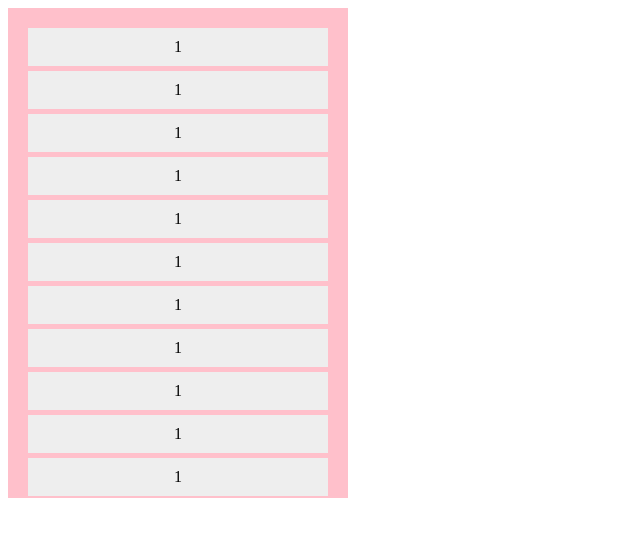
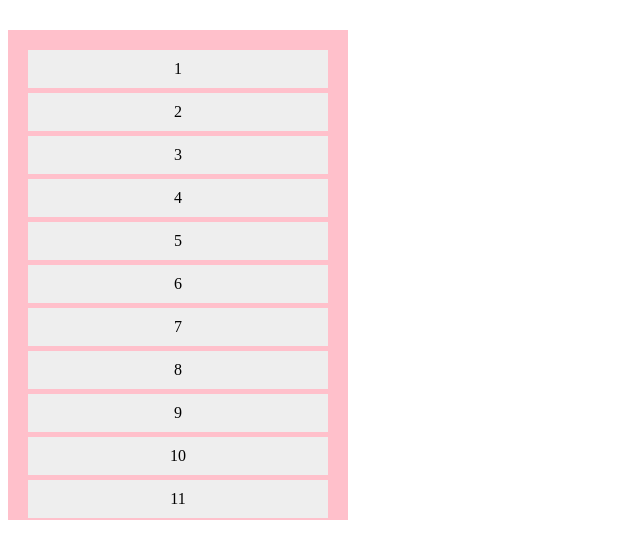
Before and after one commit to Yolo-10/writeCom, a React (Create React App) app: page / in a window 1280 px wide. Shown: the top 558 px of the page, without its empty margins (0-640 px from the left). Built offline with nearby package versions, Linux system fonts and the light colour scheme.

Commit message:
更改项目结构

```diff
--- a/src/App.js
+++ b/src/App.js
@@ -1,68 +1,8 @@
-import {Tooltip} from './Tooltip'
-import './style.css'
-import { useRef } from 'react';
-
-
+import DemoTooltip from './demo/DemoTooltip'
 
 function App() {
-
-  const content = (
-  <div>
-    <p>Content</p>
-    <p>Content</p>
-  </div>
-  )
-
-  const showPosition =(e)=>{
-    const first =e.nativeEvent.target.children[0];
-    console.log('pos',first.getBoundingClientRect())
-  }
-
   return (
-    <div className="container" onScroll={showPosition} >
-      <Tooltip position="top" tooltipContent={content} pid={'.container'}>
-        <div className='item'>1</div>
-      </Tooltip>
-      <Tooltip position="top" tooltipContent={content} pid={'.container'}>
-        <div className='item'>1</div>
-      </Tooltip>
-      <Tooltip position="top" tooltipContent={content} pid={'.container'}>
-        <div className='item'>1</div>
-      </Tooltip>
-      <Tooltip position="top" tooltipContent={content} pid={'.container'}>
-        <div className='item'>1</div>
-      </Tooltip>
-      <Tooltip position="top" tooltipContent={content} pid={'.container'}>
-        <div className='item'>1</div>
-      </Tooltip>
-      <Tooltip position="top" tooltipContent={content} pid={'.container'}>
-        <div className='item'>1</div>
-      </Tooltip>
-      <Tooltip position="top" tooltipContent={content} pid={'.container'}>
-        <div className='item'>1</div>
-      </Tooltip>
-      <Tooltip position="top" tooltipContent={content} pid={'.container'}>
-        <div className='item'>1</div>
-      </Tooltip>
-      <Tooltip position="top" tooltipContent={content} pid={'.container'}>
-        <div className='item'>1</div>
-      </Tooltip>
-      <Tooltip position="top" tooltipContent={content} pid={'.container'}>
-        <div className='item'>1</div>
-      </Tooltip>
-      <Tooltip position="top" tooltipContent={content} pid={'.container'}>
-        <div className='item'>1</div>
-      </Tooltip>
-      <Tooltip position="top" tooltipContent={content} pid={'.container'}>
-        <div className='item'>1</div>
-      </Tooltip>
-      <Tooltip position="top" tooltipContent={content} pid={'.container'}>
-        <div className='item'>1</div>
-      </Tooltip>
-      <Tooltip position="top" tooltipContent={content} pid={'.container'}>
-        <div className='item'>1</div>
-      </Tooltip>
-    </div>
+    <DemoTooltip/>
   );
 }
 
--- /dev/null
+++ b/src/components/Tooltip/index.js
@@ -0,0 +1,77 @@
+import React, { Children, cloneElement, useEffect, useRef,useState } from 'react'
+import { createPortal } from 'react-dom';
+import { getTooltipPosition,isN } from './util'
+import './index.css'
+
+/**
+ * children: 将 带有提示 的元素
+ * position: top, right, bottom, left
+ * gap: 间距
+ * tooltipContent: 提示的样式组件
+ * pid :父元素
+ * trigger: 触发事件 click、mouseenter、contextmenu...
+ * closeEvent: 关闭触发事件 click、mouseenter、contextmenu...
+ */
+export const Tooltip = ({
+    children,
+    position="top",
+    gap=5,
+    tooltipContent="Text",
+    trigger="contextmenu",
+    closeEvent="click",
+    pid = 'body'
+}) =>{
+    const child = Children.only(children)
+    const childRef = useRef()
+    const tooltipRef = useRef();
+    const [isVisible, setIsVisible] = useState(false);
+
+    const setRef = (el) =>{
+        childRef.current = el
+        const {ref} = child
+        if(ref){
+            ref.current = el
+        }
+    }
+
+    const showTooltip = async(e,el) =>{
+        e.preventDefault();
+        await setIsVisible(true)
+
+        const tooltip = tooltipRef.current
+        if(!tooltip) return
+
+        const {left,top} = getTooltipPosition(el,tooltip,position,gap)
+        tooltip.style.left = `${left}px`
+        tooltip.style.top = `${top}px`
+    }
+
+    const closeTooltip = () =>{
+        setIsVisible(false);
+    }
+
+    useEffect(()=>{
+        const el = childRef.current
+        if(!el) return;
+
+        el.addEventListener(trigger,e=>showTooltip(e,el));
+        el.addEventListener(closeEvent,closeTooltip);
+
+        return () =>{
+            el.removeEventListener(trigger,e=>showTooltip(e,el));
+            el.removeEventListener(closeEvent,closeTooltip);
+        }
+    },[childRef.current,tooltipRef.current,position,gap])
+
+    return <>
+        {cloneElement(child,{ref:setRef})}
+
+        {isVisible && createPortal(
+            <div ref={tooltipRef} className="tooltip">
+                <div>{tooltipContent}</div>
+                <span></span>
+            </div>,
+            document.querySelector(pid)
+        )}
+    </>
+}
--- a/src/Tooltip/index.js
+++ b/src/components/Tooltip/readme.js
@@ -4,11 +4,14 @@ import { getTooltipPosition,isN } from './util'
 import './index.css'
 
 /**
+/** 带注释版说明
  * children: 将 带有提示 的元素
  * position: top, right, bottom, left
  * gap: 间距
  * tooltipContent: 提示的样式组件
- * trigger: 触发事件 click、mouseenter、contextMenu
+ * pid :父元素
+ * trigger: 触发事件 click、mouseenter、contextmenu...
+ * closeEvent: 关闭触发事件 click、mouseenter、contextmenu...
  * 在body外新增一个带有tooltipContent的div
  * 将tooltipContent的显隐事件控制放在children的事件中
  * 获取children的位置，设置tooltip的位置
@@ -86,6 +89,7 @@ export const Tooltip = ({
                 <div>{tooltipContent}</div>
                 <span></span>
             </div>,
+            //加在父元素下
             document.querySelector(pid)
         )}
     </>
--- a/src/Tooltip/util.js
+++ b/src/components/Tooltip/util.js
@@ -1,6 +1,7 @@
 const getTooltipPosition = (el,tooltip,position,gap) =>{
     const { top: elTop, left: elLeft, height: elHeight, width:  elWidth } = el.getBoundingClientRect();
     const { width: tooltipWidth, height: tooltipHeight } = tooltip.getBoundingClientRect();
+    console.log('chi',elTop)
     let correctedLeft = elLeft;
     let correctedTop = elTop;
 
--- a/src/style.css
+++ b/src/demo/DemoTooltip/index.css
@@ -7,6 +7,7 @@
   width: 300px;
   overflow-y: scroll;
   position: relative;
+  margin-top: 30px;
 }
 
 .item{
--- /dev/null
+++ b/src/demo/DemoTooltip/index.js
@@ -0,0 +1,65 @@
+import React,{useRef} from 'react'
+import { Tooltip } from "../../components/Tooltip";
+import './index.css'
+
+export default function DemoTooltip() {
+  const myRef = useRef();
+  const content = (
+    <div>
+      <p>Content</p>
+      <p>Content</p>
+    </div>
+  )
+
+  const scroll =(e)=>{
+    const first =e.nativeEvent.target.children[7];
+    console.log('pos',first.getBoundingClientRect().top)
+  }
+
+  return (
+      <div className="container" onScroll={scroll} ref={myRef}>
+        <Tooltip position="top" tooltipContent={content} pid={'.container'}>
+        <div className='item'>1</div>
+        </Tooltip>
+        <Tooltip position="top" tooltipContent={content} pid={'.container'}>
+        <div className='item'>2</div>
+        </Tooltip>
+        <Tooltip position="top" tooltipContent={content} pid={'.container'}>
+        <div className='item'>3</div>
+        </Tooltip>
+        <Tooltip position="top" tooltipContent={content} pid={'.container'}>
+        <div className='item'>4</div>
+        </Tooltip>
+        <Tooltip position="top" tooltipContent={content} pid={'.container'}>
+        <div className='item'>5</div>
+        </Tooltip>
+        <Tooltip position="top" tooltipContent={content} pid={'.container'}>
+        <div className='item'>6</div>
+        </Tooltip>
+        <Tooltip position="top" tooltipContent={content} pid={'.container'}>
+        <div className='item'>7</div>
+        </Tooltip>
+        <Tooltip position="top" tooltipContent={content} pid={'.container'}>
+        <div className='item'>8</div>
+        </Tooltip>
+        <Tooltip position="top" tooltipContent={content} pid={'.container'}>
+        <div className='item'>9</div>
+        </Tooltip>
+        <Tooltip position="top" tooltipContent={content} pid={'.container'}>
+        <div className='item'>10</div>
+        </Tooltip>
+        <Tooltip position="top" tooltipContent={content} pid={'.container'}>
+        <div className='item'>11</div>
+        </Tooltip>
+        <Tooltip position="top" tooltipContent={content} pid={'.container'}>
+        <div className='item'>12</div>
+        </Tooltip>
+        <Tooltip position="top" tooltipContent={content} pid={'.container'}>
+        <div className='item'>13</div>
+        </Tooltip>
+        <Tooltip position="top" tooltipContent={content} pid={'.container'}>
+        <div className='item'>14</div>
+        </Tooltip>
+    </div>
+  )
+}
```
Also changed, not shown: src/components/Tooltip/index.css (renamed from src/Tooltip/index.css).
